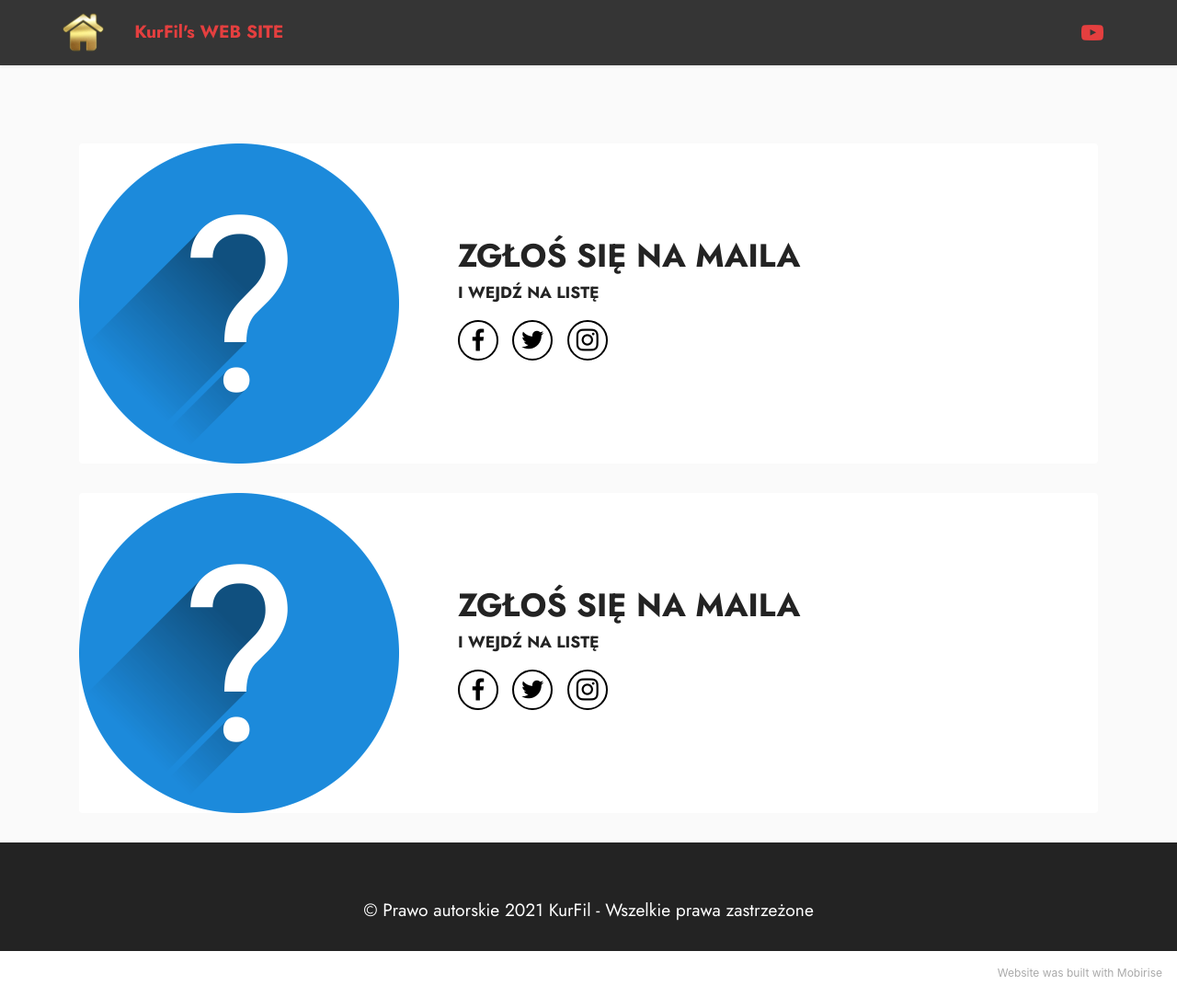
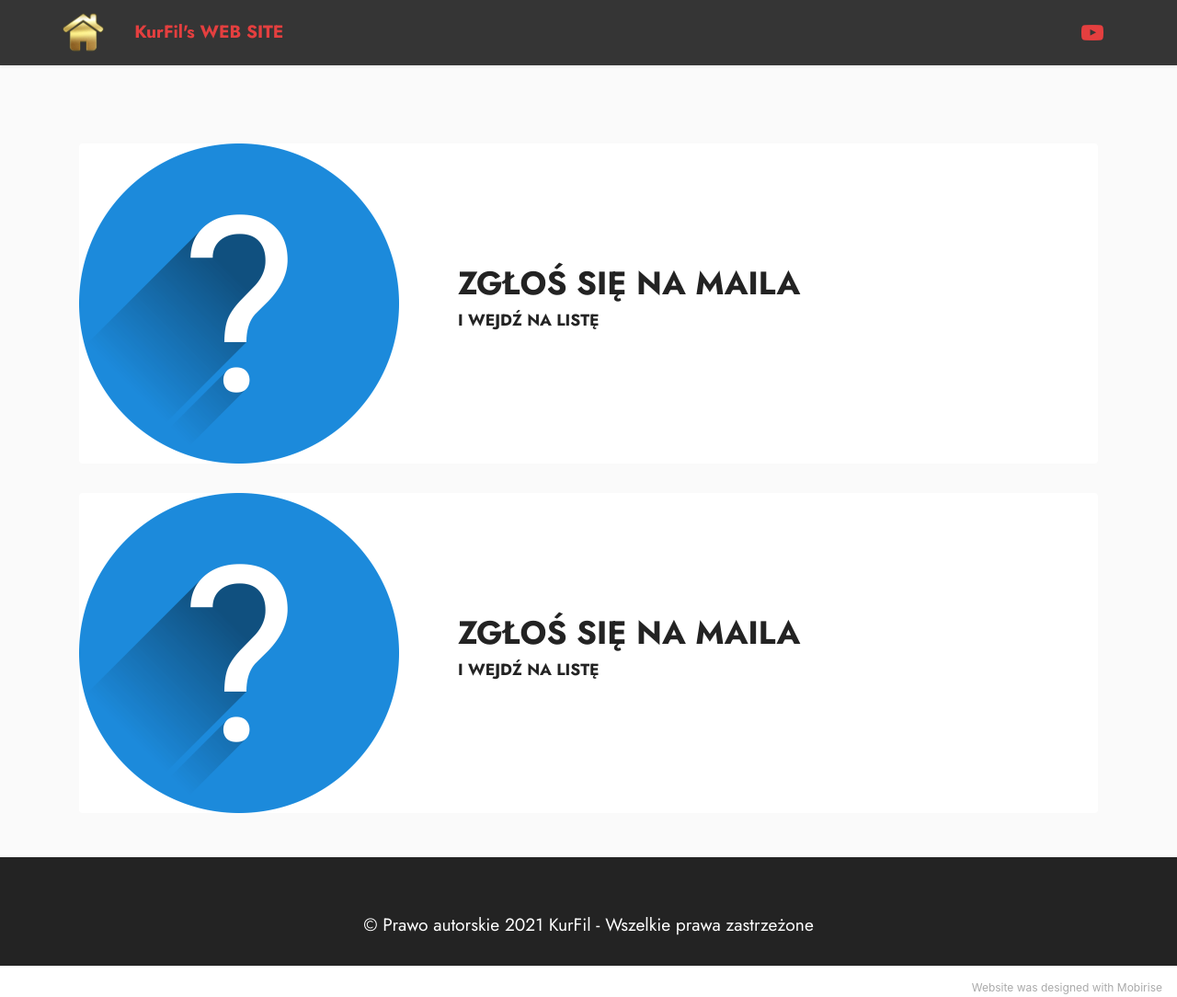
Before and after one commit to KurFil/kurfil, a plain HTML site: page Lista-Kolegów.html in a window 1280 px wide. Shown: the whole page at 92% size. Drawn offline with Linux system fonts and the light colour scheme.

Commit message:
Add files via upload

```diff
--- a/Lista-Kolegów.html
+++ b/Lista-Kolegów.html
@@ -80,25 +80,7 @@
                             <h5 class="card-title mbr-fonts-style m-0 display-5"><strong>ZGŁOŚ SIĘ NA MAILA</strong></h5>
                             <h6 class="mbr-fonts-style mb-3 display-4"><strong>I WEJDŹ NA LISTĘ</strong></h6>
 
-                            <div class="social-row display-7">
-                                <div class="soc-item">
-                                    <a href="https://www.facebook.com/Mobirise/" target="_blank">
-                                        <span class="mbr-iconfont socicon socicon-facebook"></span>
-                                    </a>
-                                </div>
-                                <div class="soc-item">
-                                    <a href="https://twitter.com/mobirise" target="_blank">
-                                        <span class="mbr-iconfont socicon socicon-twitter"></span>
-                                    </a>
-                                </div>
-                                <div class="soc-item">
-                                    <a href="https://instagram.com/mobirise" target="_blank">
-                                        <span class="mbr-iconfont socicon socicon-instagram"></span>
-                                    </a>
-                                </div>
 
-
-                            </div>
                         </div>
                     </div>
                 </div>
@@ -117,25 +99,7 @@
                             <h5 class="card-title mbr-fonts-style m-0 display-5"><strong>ZGŁOŚ SIĘ NA MAILA</strong></h5>
                             <h6 class="mbr-fonts-style mb-3 display-4"><strong>I WEJDŹ NA LISTĘ</strong></h6>
 
-                            <div class="social-row display-7">
-                                <div class="soc-item">
-                                    <a href="https://www.facebook.com/Mobirise/" target="_blank">
-                                        <span class="mbr-iconfont socicon socicon-facebook"></span>
-                                    </a>
-                                </div>
-                                <div class="soc-item">
-                                    <a href="https://twitter.com/mobirise" target="_blank">
-                                        <span class="mbr-iconfont socicon socicon-twitter"></span>
-                                    </a>
-                                </div>
-                                <div class="soc-item">
-                                    <a href="https://instagram.com/mobirise" target="_blank">
-                                        <span class="mbr-iconfont socicon socicon-instagram"></span>
-                                    </a>
-                                </div>
 
-
-                            </div>
                         </div>
                     </div>
                 </div>
@@ -159,7 +123,7 @@
             </div>
         </div>
     </div>
-</section><section style="background-color: #fff; font-family: -apple-system, BlinkMacSystemFont, 'Segoe UI', 'Roboto', 'Helvetica Neue', Arial, sans-serif; color:#aaa; font-size:12px; padding: 0; align-items: center; display: flex;"><a href="https://mobirise.site/z" style="flex: 1 1; height: 3rem; padding-left: 1rem;"></a><p style="flex: 0 0 auto; margin:0; padding-right:1rem;">Website was <a href="https://mobirise.site/h" style="color:#aaa;">built with</a> Mobirise</p></section><script src="assets/web/assets/jquery/jquery.min.js"></script>  <script src="assets/popper/popper.min.js"></script>  <script src="assets/tether/tether.min.js"></script>  <script src="assets/bootstrap/js/bootstrap.min.js"></script>  <script src="assets/web/assets/cookies-alert-plugin/cookies-alert-core.js"></script>  <script src="assets/web/assets/cookies-alert-plugin/cookies-alert-script.js"></script>  <script src="assets/smoothscroll/smooth-scroll.js"></script>  <script src="assets/dropdown/js/nav-dropdown.js"></script>  <script src="assets/dropdown/js/navbar-dropdown.js"></script>  <script src="assets/touchswipe/jquery.touch-swipe.min.js"></script>  <script src="assets/viewportchecker/jquery.viewportchecker.js"></script>  <script src="assets/theme/js/script.js"></script>
+</section><section style="background-color: #fff; font-family: -apple-system, BlinkMacSystemFont, 'Segoe UI', 'Roboto', 'Helvetica Neue', Arial, sans-serif; color:#aaa; font-size:12px; padding: 0; align-items: center; display: flex;"><a href="https://mobirise.site/p" style="flex: 1 1; height: 3rem; padding-left: 1rem;"></a><p style="flex: 0 0 auto; margin:0; padding-right:1rem;">Website was <a href="https://mobirise.site/g" style="color:#aaa;">designed</a> with Mobirise</p></section><script src="assets/web/assets/jquery/jquery.min.js"></script>  <script src="assets/popper/popper.min.js"></script>  <script src="assets/tether/tether.min.js"></script>  <script src="assets/bootstrap/js/bootstrap.min.js"></script>  <script src="assets/web/assets/cookies-alert-plugin/cookies-alert-core.js"></script>  <script src="assets/web/assets/cookies-alert-plugin/cookies-alert-script.js"></script>  <script src="assets/smoothscroll/smooth-scroll.js"></script>  <script src="assets/dropdown/js/nav-dropdown.js"></script>  <script src="assets/dropdown/js/navbar-dropdown.js"></script>  <script src="assets/touchswipe/jquery.touch-swipe.min.js"></script>  <script src="assets/viewportchecker/jquery.viewportchecker.js"></script>  <script src="assets/theme/js/script.js"></script>
 
 
 <input name="cookieData" type="hidden" data-cookie-customDialogSelector='null' data-cookie-colorText='#424a4d' data-cookie-colorBg='rgba(187, 187, 187, 0.99)' data-cookie-textButton='Ciasteczka :D' data-cookie-colorButton='#232323' data-cookie-colorLink='#e43f3f' data-cookie-underlineLink='true' data-cookie-text="Używamy plików cookie, aby zapewnić najlepszą jakość. Przeczytaj naszą politykę dotyczącą <a href='politykapryw.html'>polityki prywatności.</a>.">
--- a/assets/mobirise/css/mbr-additional.css
+++ b/assets/mobirise/css/mbr-additional.css
@@ -1937,7 +1937,7 @@ a {
 }
 .cid-spu7nPYXP3 {
   padding-top: 6rem;
-  padding-bottom: 2rem;
+  padding-bottom: 3rem;
   background-color: #fafafa;
 }
 .cid-spu7nPYXP3 .card:not(:nth-last-child(1)) {
```
Also changed, not shown: index.html (+1 -1 lines), politykapryw.html (+1 -1 lines), 1 other file.
